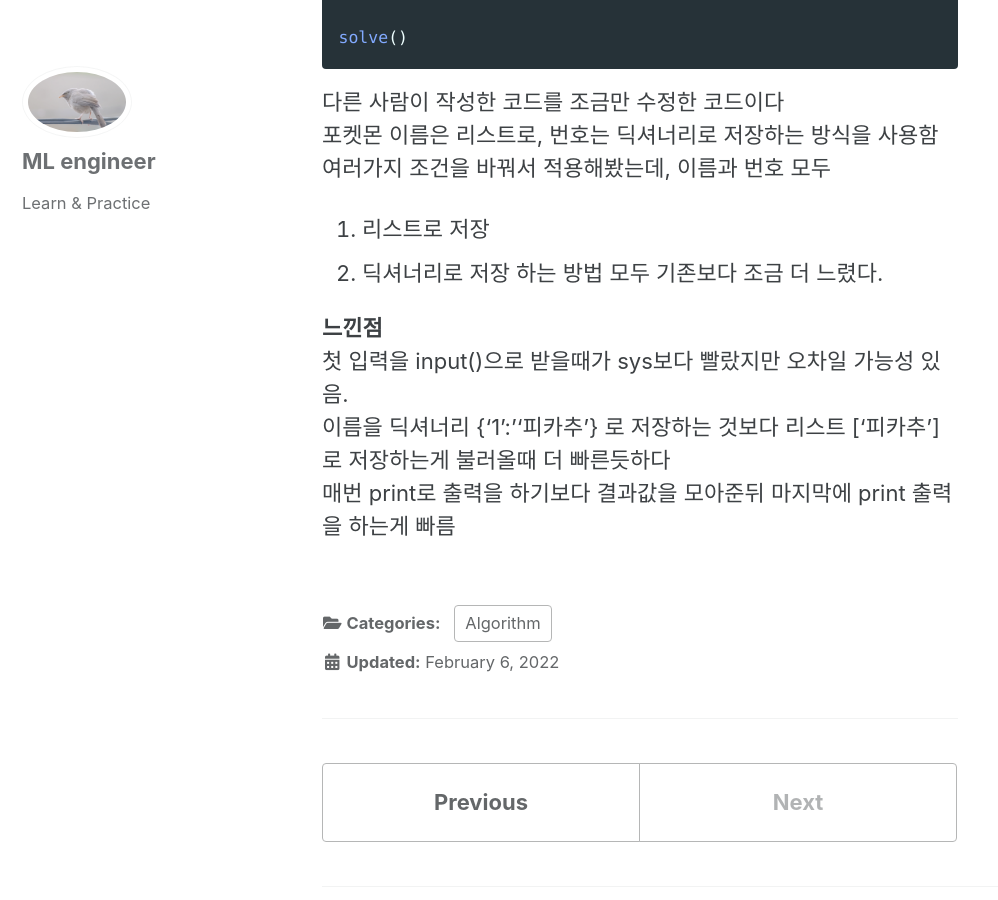
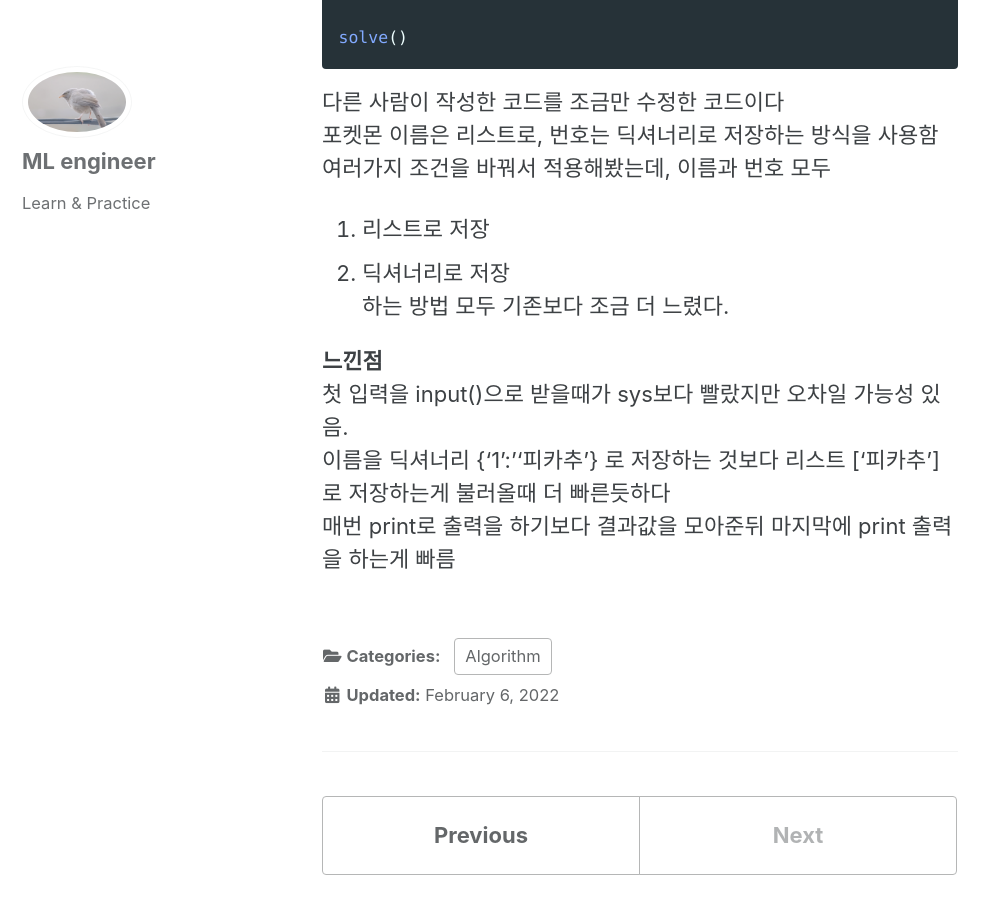
Before and after one commit to Donghee4/Donghee4.github.io, a Jekyll site: the page built from _posts/2022-02-06-34.md, in a window 1280 px wide and 900 px high, scrolled down 968 px. Shown: the whole window, without its empty margins (0-998 px from the left). Built offline with Jekyll 4.4.1, drawn with Linux system fonts in a browser that asks for light colours; cached includes are drawn as plain includes.

Commit message:
1620번 나는야 포켓몬 마스터 이다솜

```diff
--- a/_posts/2022-02-06-34.md
+++ b/_posts/2022-02-06-34.md
@@ -34,7 +34,7 @@ solve()
 포켓몬 이름은 리스트로, 번호는 딕셔너리로 저장하는 방식을 사용함<br>
 여러가지 조건을 바꿔서 적용해봤는데, 이름과 번호 모두
 1. 리스트로 저장
-2. 딕셔너리로 저장
+2. 딕셔너리로 저장<br>
 하는 방법 모두 기존보다 조금 더 느렸다.<br>
 
 **느낀점**<br>
```
